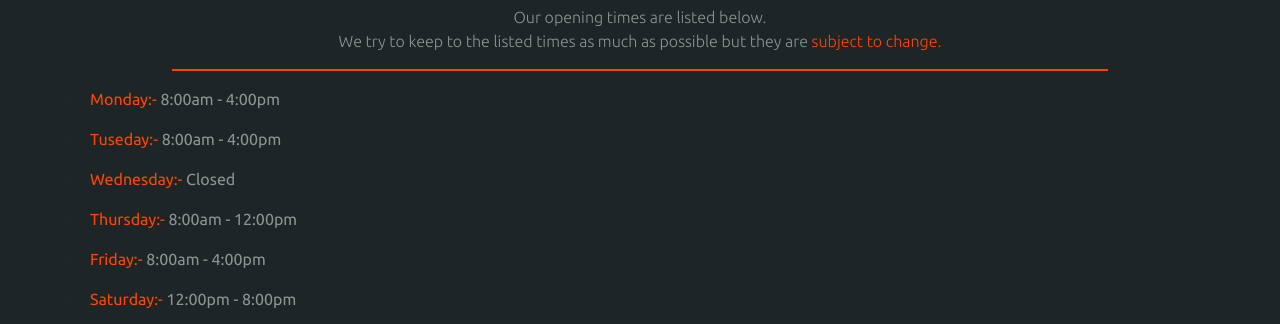
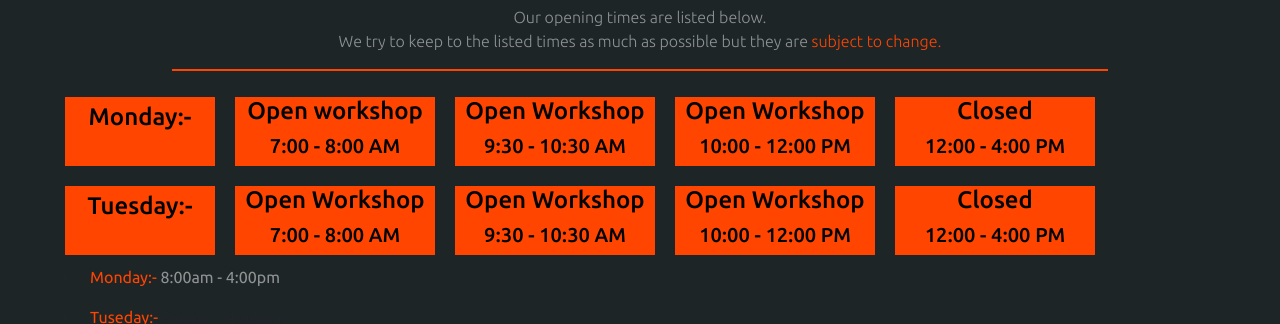
Before and after one commit to Code-Institute-Submissions/The-Builders-Shed-Milestone-1, a plain HTML site: page services.html in a window 1280 px wide. Shown: the part 482-806 px from the top of the page. Drawn offline with nearby package versions, Linux system fonts and the light colour scheme.

Commit message:
testing new opening time layout

```diff
--- a/assets/css/style.css
+++ b/assets/css/style.css
@@ -64,8 +64,8 @@ h1 {
 
 .btn-custom-color:hover {
     background-color: orangered;
-    color:#FFF;
-    border-color: #31347B;
+    color: #ffffff;
+    border-color: #31347B;
 }
 
 /* NavBar custom color */
@@ -185,10 +185,47 @@ body {
     margin-bottom: 0;
 }
 
-.opening-day {
-    color: orangered;
+/* times table */
+
+.workshop-timetable-day {
+    font-size: 1.2em;
+    text-align: center;
+    margin: 0;
+    padding: 0;
+    width: 100%;
 }
 
-.opening-day-times {
-    color: rgba(255,255,255,.5);
+.day {
+    background-color: #ff6e38;
+    color: black;
+    padding: 6px 10px 10px 10px;
+    text-align: center;
 }
+
+.workshop-timetable-day li {
+    background-color: orangered;
+    color: black;
+    list-style-type: none;
+    margin: 10px;
+    overflow: auto;
+}
+
+li {
+    display: list-item;
+    text-align: -webkit-match-parent;
+}
+
+@media (min-width: 800px) {
+    .workshop-timetable-day {
+        display: flex;
+        flex-direction: row;
+    }
+
+    .day {
+        width: 150px;
+    }
+
+    .workshop-time {
+        width: 200px;
+    }
+}
--- a/services.html
+++ b/services.html
@@ -63,14 +63,59 @@
             </div>
             <hr class="section-divider">
             <div class="row">
+                <div class="col-sm-12">
+            <ul class="workshop-timetable-day">
+                <li class="day">
+                    <h4>Monday:- </h4>
+                </li>
+                <li class="workshop-time">
+                    <h4>Open workshop</h4>
+                    <h5>7:00 - 8:00 AM</h5>
+                </li>
+                <li class="workshop-time">
+                    <h4>Open Workshop</h4>
+                    <h5>9:30 - 10:30 AM</h5>
+                </li>
+                <li class="workshop-time">
+                    <h4>Open Workshop</h4>
+                    <h5>10:00 - 12:00 PM</h5>
+                </li>
+                <li class="workshop-time">
+                    <h4>Closed</h4>
+                    <h5>12:00 - 4:00 PM</h5>
+                </li>
+            </ul>
+            <ul class="workshop-timetable-day">
+                <li class="day">
+                    <h4>Tuesday:- </h4>
+                </li>
+                <li class="workshop-time">
+                    <h4>Open Workshop</h4>
+                    <h5>7:00 - 8:00 AM</h5>
+                </li>
+                <li class="workshop-time">
+                    <h4>Open Workshop</h4>
+                    <h5>9:30 - 10:30 AM</h5>
+                </li>
+                <li class="workshop-time">
+                    <h4>Open Workshop</h4>
+                    <h5>10:00 - 12:00 PM</h5>
+                </li>
+                <li class="workshop-time">
+                    <h4>Closed</h4>
+                    <h5>12:00 - 4:00 PM</h5>
+                </li>
+            </ul>
+
+        </div>
                 <ul>
-                    <li><p><span class="opening-day">Monday:- </span><span class="opening-day-times">8:00am - 4:00pm</span></p></li>
-                    <li><p><span class="opening-day">Tuseday:- </span><span class="opening-day-times">8:00am - 4:00pm</span></p></li>
-                    <li><p><span class="opening-day">Wednesday:- </span><span class="opening-day-times">Closed</span></p></li>
-                    <li><p><span class="opening-day">Thursday:- </span><span class="opening-day-times">8:00am - 12:00pm</span></p></li>
-                    <li><p><span class="opening-day">Friday:- </span><span class="opening-day-times">8:00am - 4:00pm</span></p></li>
-                    <li><p><span class="opening-day">Saturday:- </span><span class="opening-day-times">12:00pm - 8:00pm</span></p></li>
-                    <li><p><span class="opening-day">Sunday:- </span><span class="opening-day-times">8:00am - 12:00pm</span></p></li>
+                    <li><p class="standard-text-color"><span class="orange-text">Monday:-    </span>8:00am - 4:00pm</p></li>
+                    <li><p><span class="orange-text">Tuseday:-   </span>8:00am - 4:00pm</p></li>
+                    <li><p><span class="orange-text">Wednesday:- </span>Closed</p></li>
+                    <li><p><span class="orange-text">Thursday:-  </span>8:00am - 12:00pm</p></li>
+                    <li><p><span class="orange-text">Friday:-    </span>8:00am - 4:00pm</p></li>
+                    <li><p><span class="orange-text">Saturday:-  </span>12:00pm - 8:00pm</p></li>
+                    <li><p><span class="orange-text">Sunday:-    </span>8:00am - 12:00pm</p></li>
                 </ul>
             </div>
             <hr class="section-divider">
```
